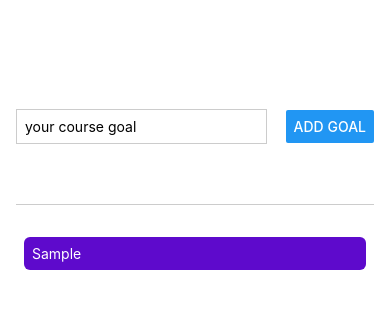
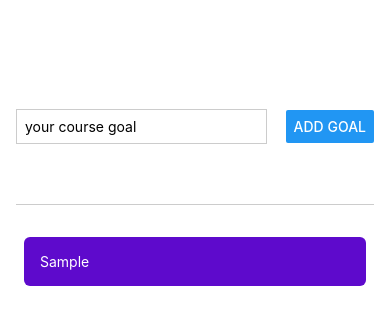
Before and after one commit to estbndlt/rncourse, a React Native app: screen / in a window 390 px wide. Both pictures are taken after typing "Sample" into the empty fields and a click on the button "ADD GOAL". Shown: the top 324 px of the page. Built offline with nearby package versions, Linux system fonts and the light colour scheme.

Commit message:
2.32 Add pressable behavior

```diff
--- a/components/GoalItem.js
+++ b/components/GoalItem.js
@@ -2,11 +2,15 @@ import { StyleSheet, View, Text, Pressable } from "react-native";
 
 function GoalItem(props) {
   return (
-    <Pressable onPress={props.onDeleteItem.bind(this, props.id)}>
-      <View style={styles.goalItem}>
+    <View style={styles.goalItem}>
+      <Pressable
+        android_ripple={{ color: "#210644" }}
+        onPress={props.onDeleteItem.bind(this, props.id)}
+        style={({ pressed }) => pressed && styles.pressedItem}
+      >
         <Text style={styles.goalText}>{props.text}</Text>
-      </View>
-    </Pressable>
+      </Pressable>
+    </View>
   );
 }
 
@@ -20,7 +24,11 @@ const styles = StyleSheet.create({
     backgroundColor: "#5e0acc",
     color: "white",
   },
+  pressedItem: {
+    opacity: 0.5,
+  },
   goalText: {
     color: "white",
+    padding: 8,
   },
 });
```
